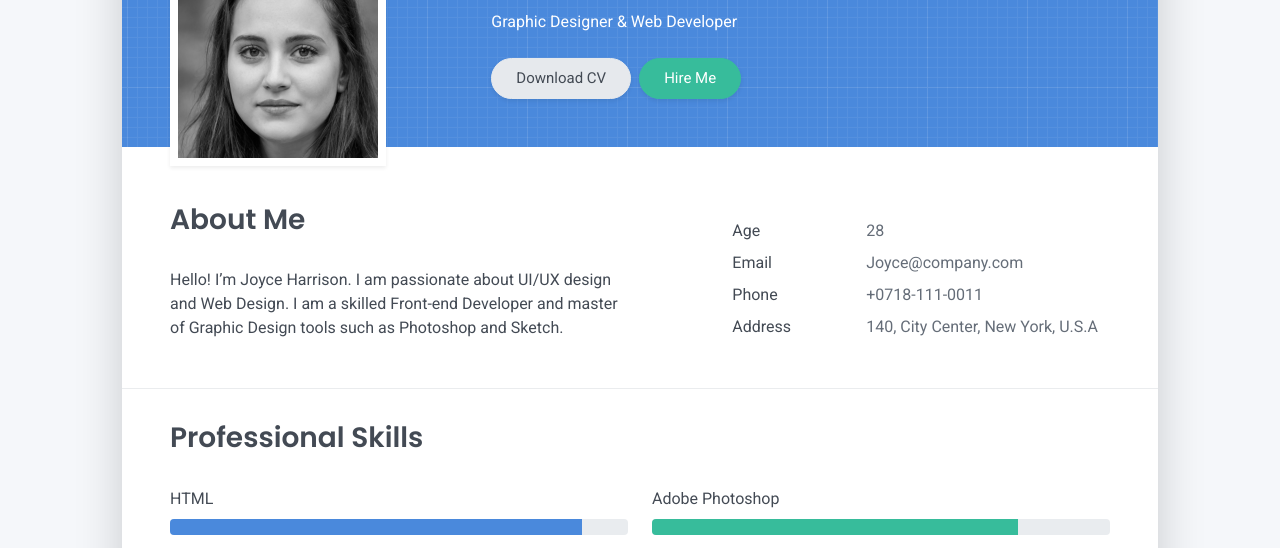
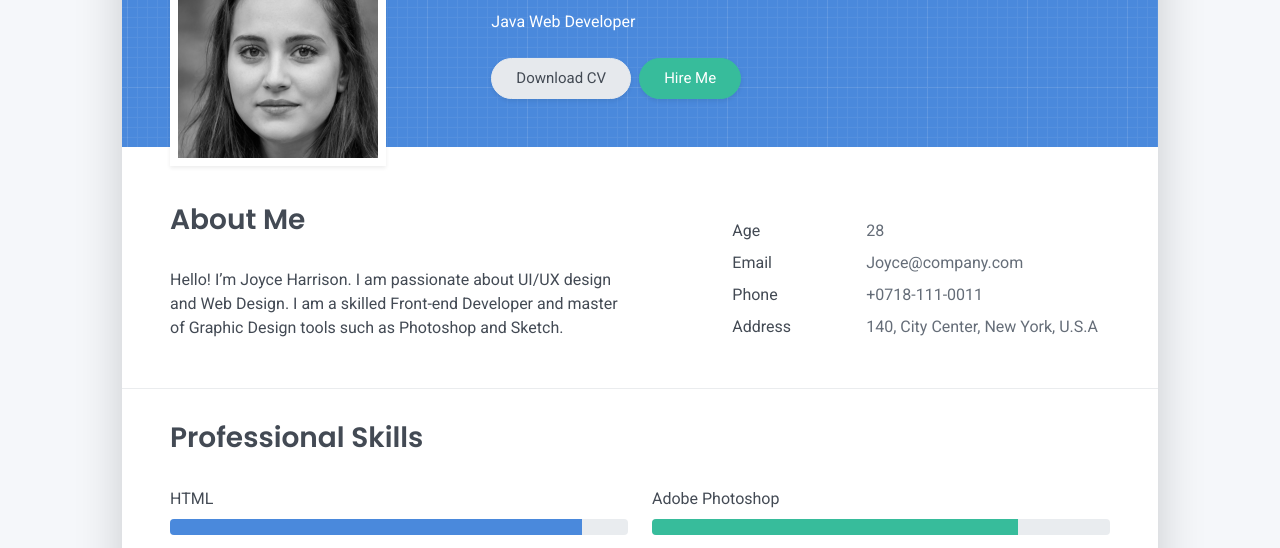
Before and after one commit to shravanar/my-resume, a plain HTML site: page frontend/index.html in a window 1280 px wide. Shown: the part 222-770 px from the top of the page. Drawn offline with Linux system fonts and the light colour scheme.

Commit message:
Update index.html

```diff
--- a/frontend/index.html
+++ b/frontend/index.html
@@ -56,7 +56,7 @@
       </div>
       <div class="col-lg-8 col-md-7 text-center text-md-start">
         <h2 class="h1 mt-2" data-aos="fade-left" data-aos-delay="0">Shravan Arora</h2>
-        <p data-aos="fade-left" data-aos-delay="100">Graphic Designer & Web Developer</p>
+        <p data-aos="fade-left" data-aos-delay="100">Java Web Developer</p>
         <div class="d-print-none" data-aos="fade-left" data-aos-delay="200"><a class="btn btn-light text-dark shadow-sm mt-1 me-1" href="right-resume.pdf" target="_blank">Download CV</a><a class="btn btn-success shadow-sm mt-1" href="#contact">Hire Me</a></div>
       </div>
     </div>
```
